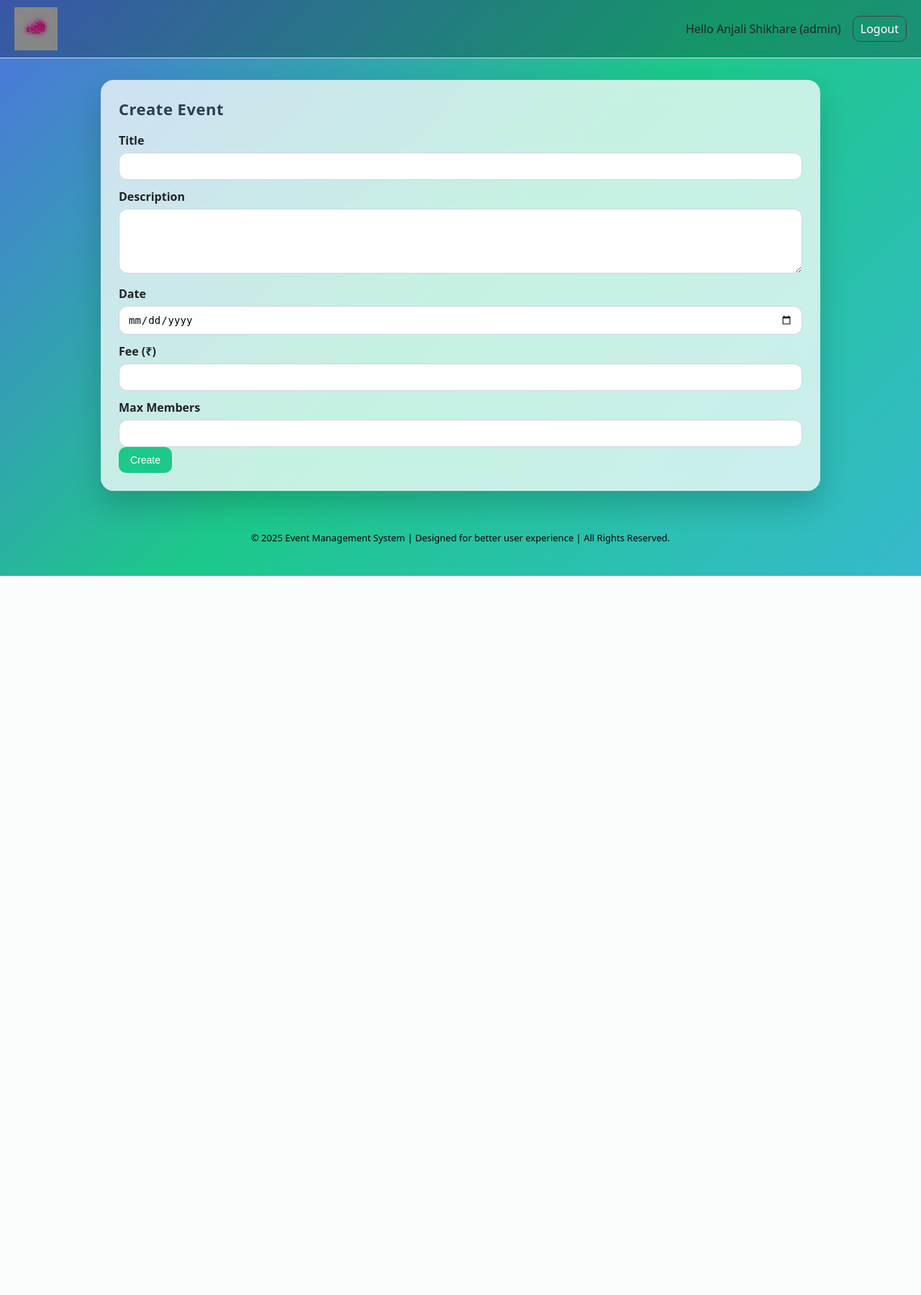
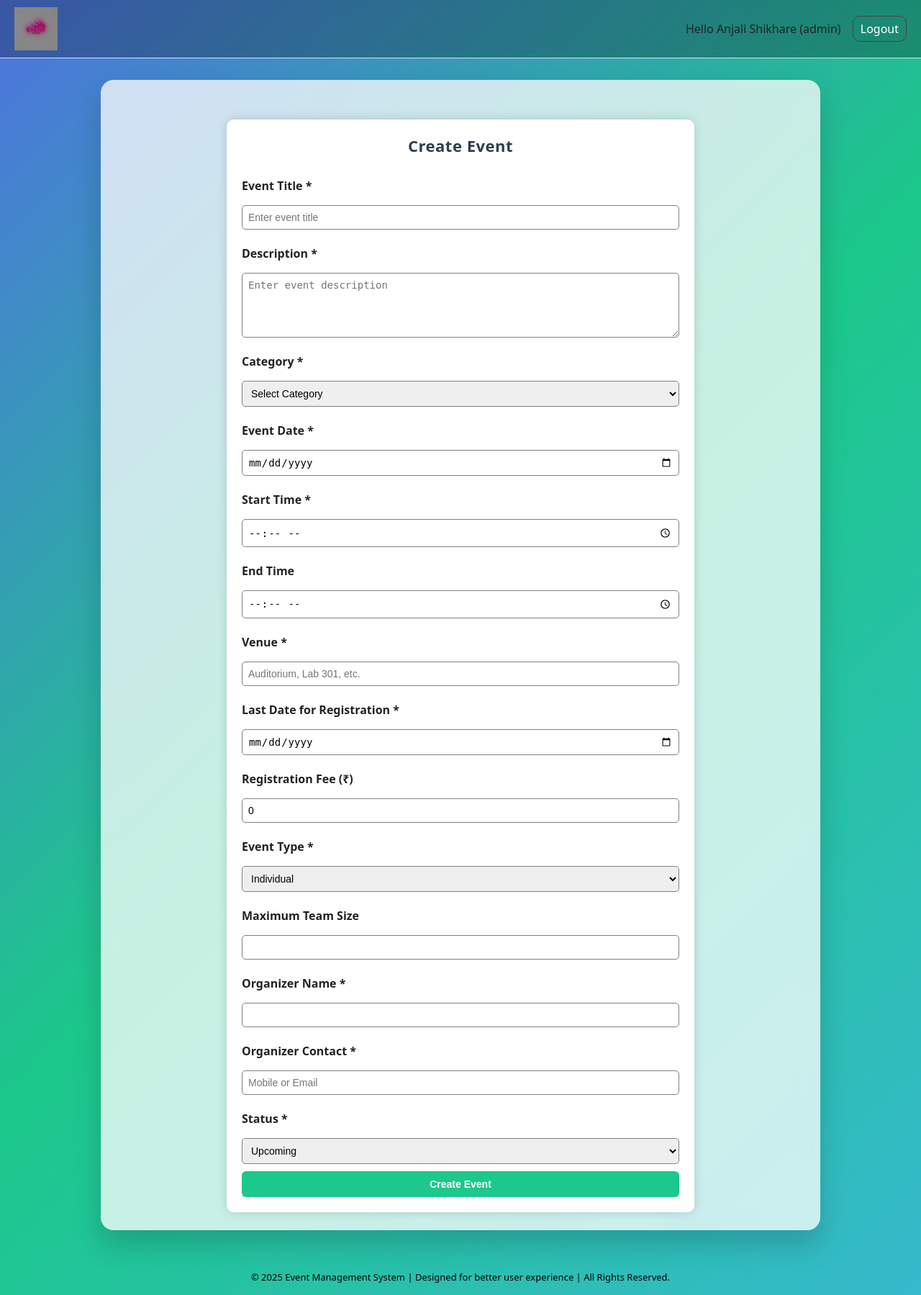
Before and after one commit to anjalishikhare80/event_management_system, a Flask app: page /create_event in a window 1280 px wide. Shown: the whole page at 72% size. Before the commit the page ends 800 px from the top, so only its background shows below. Run offline with Flask 3, Linux system fonts and the light colour scheme; a user stored in the database is signed in.

Commit message:
Updated project with new features/bug fixes

```diff
--- a/app.py
+++ b/app.py
@@ -111,22 +111,46 @@ def create_event():
         return redirect(url_for("login"))
 
     if request.method == "POST":
+
+        # -------- NEW FIELDS FROM YOUR HTML --------
         title = request.form["title"]
         description = request.form["description"]
+        category = request.form["category"]
         date = request.form["date"]
+        start_time = request.form["start_time"]
+        end_time = request.form["end_time"]
+        venue = request.form["venue"]
+        last_date = request.form["last_date"]
         fee = request.form["fee"]
-        max_members = request.form["max_members"]
+        is_team_event = request.form["is_team_event"]
+        team_size = request.form.get("team_size")
+        organizer_name = request.form["organizer_name"]
+        organizer_contact = request.form["organizer_contact"]
+        status = request.form["status"]
 
         db = get_db()
-        db.execute("INSERT INTO events (title,description,date,fee,max_members) VALUES (?,?,?,?,?)",
-                   (title,description,date,fee,max_members))
+
+
+        db.execute("""
+            INSERT INTO events
+            (title, description, category, date, start_time, end_time, venue,
+            last_date, fee, is_team_event, team_size,
+            organizer_name, organizer_contact, status)
+            VALUES (?,?,?,?,?,?,?,?,?,?,?,?,?,?)
+         """,
+         (title, description, category, date, start_time, end_time, venue,
+         last_date, fee, is_team_event, team_size,
+         organizer_name, organizer_contact, status))
+
+
+
+
         db.commit()
 
         flash("Event created successfully", "success")
         return redirect(url_for("index"))
 
     return render_template("create_event.html")
-
 
 # ------------ PARTICIPANT EVENT REGISTRATION FORM ------------
 
@@ -177,7 +201,7 @@ def register_event(event_id):
     return render_template("register_event.html", event=event)
 
 
-# ------------ ADMIN VIEW PARTICIPANTS ------------
+
 
 # ------------ ADMIN VIEW PARTICIPANTS ------------
 @app.route("/participants/<int:event_id>")
--- a/static/style.css
+++ b/static/style.css
@@ -212,6 +212,7 @@ textarea{
   min-height:90px;
 }
 
+
 /* ===== Footer ===== */
 footer{
   margin-top:40px;
@@ -220,3 +221,20 @@ footer{
   padding:16px;
   font-size:13px;
 }
+
+
+
+
+/* css */
+
+
+.show-text{
+  all: unset;          /* removes button box completely */
+  font-size: 11px;     /* makes it smaller */
+  color: #0066cc;      /* link-like color */
+  cursor: pointer;
+}
+
+.show-text:hover{
+  text-decoration: underline;
+}
--- a/templates/base.html
+++ b/templates/base.html
@@ -6,17 +6,15 @@
   <link rel="stylesheet" href="{{ url_for('static', filename='style.css') }}">
 </head>
 <body>
-<!-- Header / Navbar -->
+
 <header style="display:flex; align-items:center; justify-content:space-between; padding:10px 20px; border-bottom:1px solid #ddd;">
 
-  <!-- Left: Logo -->
   <div class="logo">
     <a href="{{ url_for('index') }}">
       <img src="{{ url_for('static', filename='event3.png') }}" alt="EventManagement Logo" style="height:60px; vertical-align:middle;">
     </a>
   </div>
 
-  <!-- Right: User info + logout -->
   <div class="nav-links">
 
     {% if session.get('username') %}
@@ -33,8 +31,6 @@
 
 </header>
 
-
-  <!-- Page Content -->
 <div class="container">
   {% with messages = get_flashed_messages(with_categories=true) %}
     {% if messages %}
@@ -47,9 +43,12 @@
   {% block content %}{% endblock %}
 </div>
 
-  <!-- Footer -->
 <footer>
   &copy; {{ 2025 }} Event Management System | Designed for better user experience | All Rights Reserved.
 </footer>
+
+<!-- 🔹 ADD THIS LINE -->
+{% block scripts %}{% endblock %}
+
 </body>
 </html>
--- a/templates/create_event.html
+++ b/templates/create_event.html
@@ -1,24 +1,124 @@
 {% extends "base.html" %}
 {% block content %}
-  <h2>Create Event</h2>
-  <form method="post">
-    <label>Title</label>
-    <input name="title" required>
 
-    <label>Description</label>
-    <textarea name="description"></textarea>
+<div class="page-center">
 
-    <label>Date</label>
-    <input type="date" name="date">
+  <div class="event-card">
 
-    <label>Fee (₹)</label>
-    <input type="number" step="0.01" name="fee">
+    <h2 style="text-align:center;">Create Event</h2>
 
-    <label>Max Members</label>
-    <input type="number" name="max_members">
+    <form method="post" class="event-form">
 
+      <label>Event Title *</label>
+      <input name="title" required placeholder="Enter event title">
 
+      <label>Description *</label>
+      <textarea name="description" required minlength="10" placeholder="Enter event description"></textarea>
 
-    <button type="submit">Create</button>
-  </form>
+      <label>Category *</label>
+      <select name="category" required>
+        <option value="" disabled selected>Select Category</option>
+        <option>Technical</option>
+        <option>Cultural</option>
+        <option>Workshop</option>
+        <option>Sports</option>
+        <option>Seminar</option>
+        <option>Hackathon</option>
+      </select>
+
+      <label>Event Date *</label>
+      <input type="date" name="date" required>
+
+      <label>Start Time *</label>
+      <input type="time" name="start_time" required>
+
+      <label>End Time</label>
+      <input type="time" name="end_time">
+
+      <label>Venue *</label>
+      <input name="venue" required placeholder="Auditorium, Lab 301, etc.">
+
+      <label>Last Date for Registration *</label>
+      <input type="date" name="last_date" required>
+
+      <label>Registration Fee (₹)</label>
+      <input type="number" name="fee" step="0.01" min="0" value="0">
+
+      <!-- <label>Max Participants *</label>
+      <input type="number" name="max_members" min="1" required> -->
+
+      <label>Event Type *</label>
+      <select name="is_team_event" required>
+        <option value="no">Individual</option>
+        <option value="yes">Team</option>
+      </select>
+
+      <label>Maximum Team Size</label>
+      <input type="number" name="team_size" min="1">
+
+      <label>Organizer Name *</label>
+      <input name="organizer_name" required>
+
+      <label>Organizer Contact *</label>
+      <input name="organizer_contact" required placeholder="Mobile or Email">
+
+      <label>Status *</label>
+      <select name="status" required>
+        <option value="Upcoming">Upcoming</option>
+        <option value="Ongoing">Ongoing</option>
+        <option value="Completed">Completed</option>
+        <option value="Cancelled">Cancelled</option>
+      </select>
+
+      <button type="submit">Create Event</button>
+
+    </form>
+
+  </div>
+</div>
+
+<style>
+/* Centers whole page content */
+.page-center{
+  display:flex;
+  justify-content:center;
+  align-items:flex-start;
+  padding-top:30px;
+}
+
+/* Card container */
+.event-card{
+  width:650px;
+  padding:20px;
+  border-radius:10px;
+  box-shadow:0 0 15px rgba(0,0,0,0.15);
+  background:white;
+}
+
+/* Form spacing */
+.event-form{
+  display:flex;
+  flex-direction:column;
+  gap:10px;
+}
+
+/* Input styling */
+.event-form input,
+.event-form textarea,
+.event-form select{
+  padding:8px;
+  border-radius:5px;
+  border:1px solid gray;
+}
+
+/* Button styling */
+button{
+  padding:10px;
+  border:none;
+  border-radius:6px;
+  font-weight:bold;
+  cursor:pointer;
+}
+</style>
+
 {% endblock %}
```
Also changed, not shown: init_db.py (+20 -11 lines), templates/index.html (+69 -7 lines), event_registration.db, static/uploads/Screenshot_2025-11-27_213640.png (added), static/uploads/Screenshot_2025-12-28_204339.png (added). Lines whose indentation alone changed are shown as unchanged.
